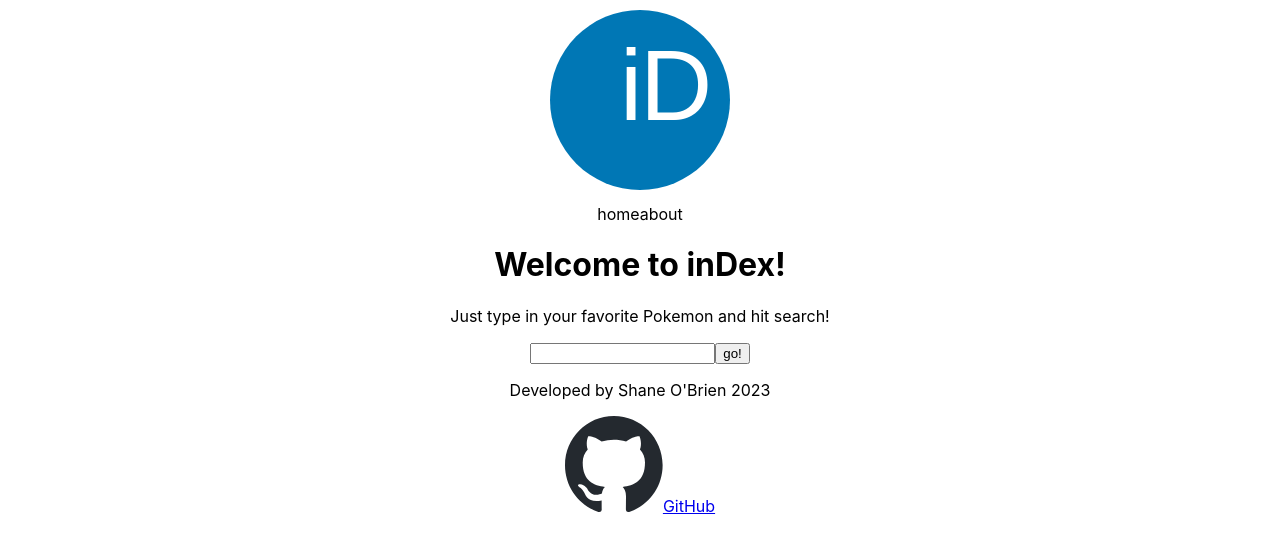
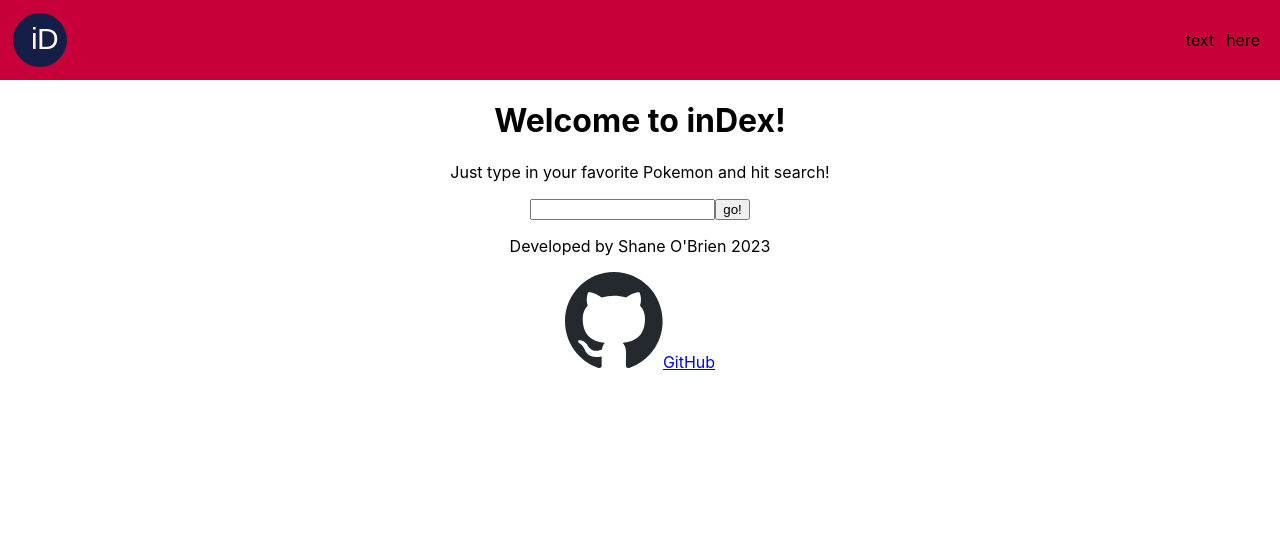
Before and after one commit to Shane-obrien-64/inDex-frontend, a React (Create React App) app: page / in a window 1280 px wide. Shown: the top 550 px of the page. Built offline with nearby package versions, Linux system fonts and the light colour scheme.

Commit message:
header styles

```diff
--- a/src/components/App/App.css
+++ b/src/components/App/App.css
@@ -1,38 +1,3 @@
 .App {
   text-align: center;
 }
-
-.App-logo {
-  height: 40vmin;
-  pointer-events: none;
-}
-
-@media (prefers-reduced-motion: no-preference) {
-  .App-logo {
-    animation: App-logo-spin infinite 20s linear;
-  }
-}
-
-.App-header {
-  background-color: #282c34;
-  min-height: 100vh;
-  display: flex;
-  flex-direction: column;
-  align-items: center;
-  justify-content: center;
-  font-size: calc(10px + 2vmin);
-  color: white;
-}
-
-.App-link {
-  color: #61dafb;
-}
-
-@keyframes App-logo-spin {
-  from {
-    transform: rotate(0deg);
-  }
-  to {
-    transform: rotate(360deg);
-  }
-}
--- a/src/components/App/App.js
+++ b/src/components/App/App.js
@@ -1,23 +1,13 @@
-import logo from "../../logo.svg";
 import gitLogo from "../../images/github_logo.svg";
+import Header from "../Header/Header";
+import Main from "../Main/Main";
 import "./App.css";
 
 function App() {
   return (
     <div className="App">
-      <header className="">
-        <img src={logo}></img>
-        <nav>
-          <a>home</a>
-          <a>about</a>
-        </nav>
-      </header>
-      <main>
-        <h1>Welcome to inDex!</h1>
-        <p>Just type in your favorite Pokemon and hit search!</p>
-        <input type="text"></input>
-        <button>go!</button>
-      </main>
+      <Header />
+      <Main />
       <footer>
         <p>Developed by Shane O'Brien 2023</p>
         <div>
--- a/src/components/Header/Header.css
+++ b/src/components/Header/Header.css
@@ -0,0 +1,13 @@
+.header {
+  background-color: #c70039;
+  display: flex;
+  padding: 10px 10px;
+  margin: 0;
+  justify-content: space-between;
+  align-items: center;
+}
+
+.header__logo {
+  height: 60px;
+  width: 60px;
+}
--- a/src/components/Header/Header.js
+++ b/src/components/Header/Header.js
@@ -0,0 +1,14 @@
+import logo from "../../logo.svg";
+import Nav from "../Nav/Nav";
+import "./Header.css";
+
+const Header = () => {
+  return (
+    <header className="header">
+      <img className="header__logo" src={logo}></img>
+      <Nav />
+    </header>
+  );
+};
+
+export default Header;
--- /dev/null
+++ b/src/components/Main/Main.js
@@ -0,0 +1,20 @@
+import "./Main.css";
+
+const Main = () => {
+  return (
+    <main className="main">
+      <h1 className="main__heading">Welcome to inDex!</h1>
+      <p className="main__text">
+        Just type in your favorite Pokemon and hit search!
+      </p>
+      <form>
+        <input className="main__search-bar" type="text"></input>
+        <button className="main__btn" type="submit">
+          go!
+        </button>
+      </form>
+    </main>
+  );
+};
+
+export default Main;
--- /dev/null
+++ b/src/components/Nav/Nav.css
@@ -0,0 +1,6 @@
+.nav {
+  display: flex;
+  justify-content: space-between;
+  gap: 12px;
+  margin: 0 10px;
+}
--- /dev/null
+++ b/src/components/Nav/Nav.js
@@ -0,0 +1,12 @@
+import "./Nav.css";
+
+const Nav = () => {
+  return (
+    <nav className="nav">
+      <a className="nav__link">text</a>
+      <a className="nav__link">here</a>
+    </nav>
+  );
+};
+
+export default Nav;
```
Also changed, not shown: src/components/Main/Main.css (added), src/logo.svg, 1 other file (tests, documents, lock files or other folders).
